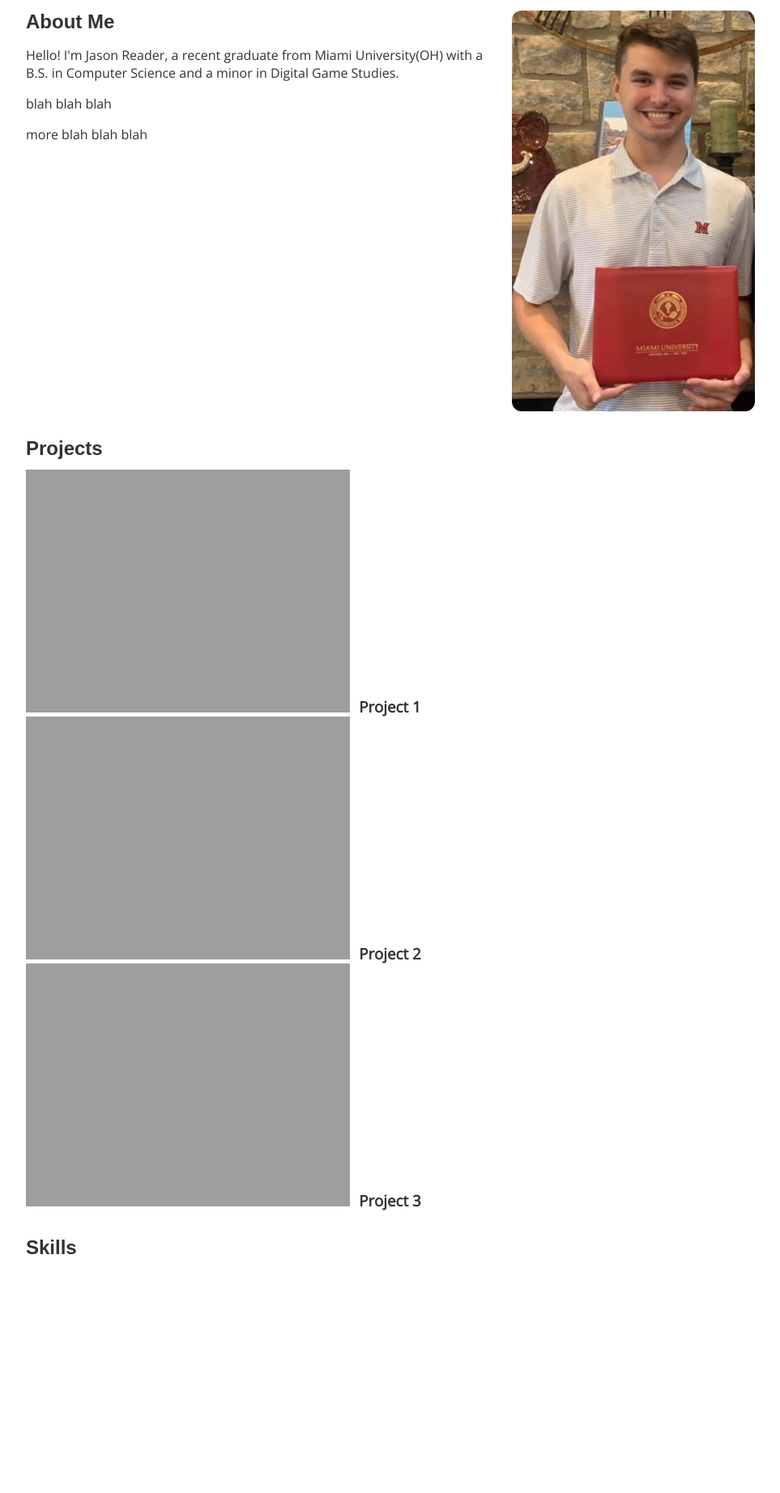
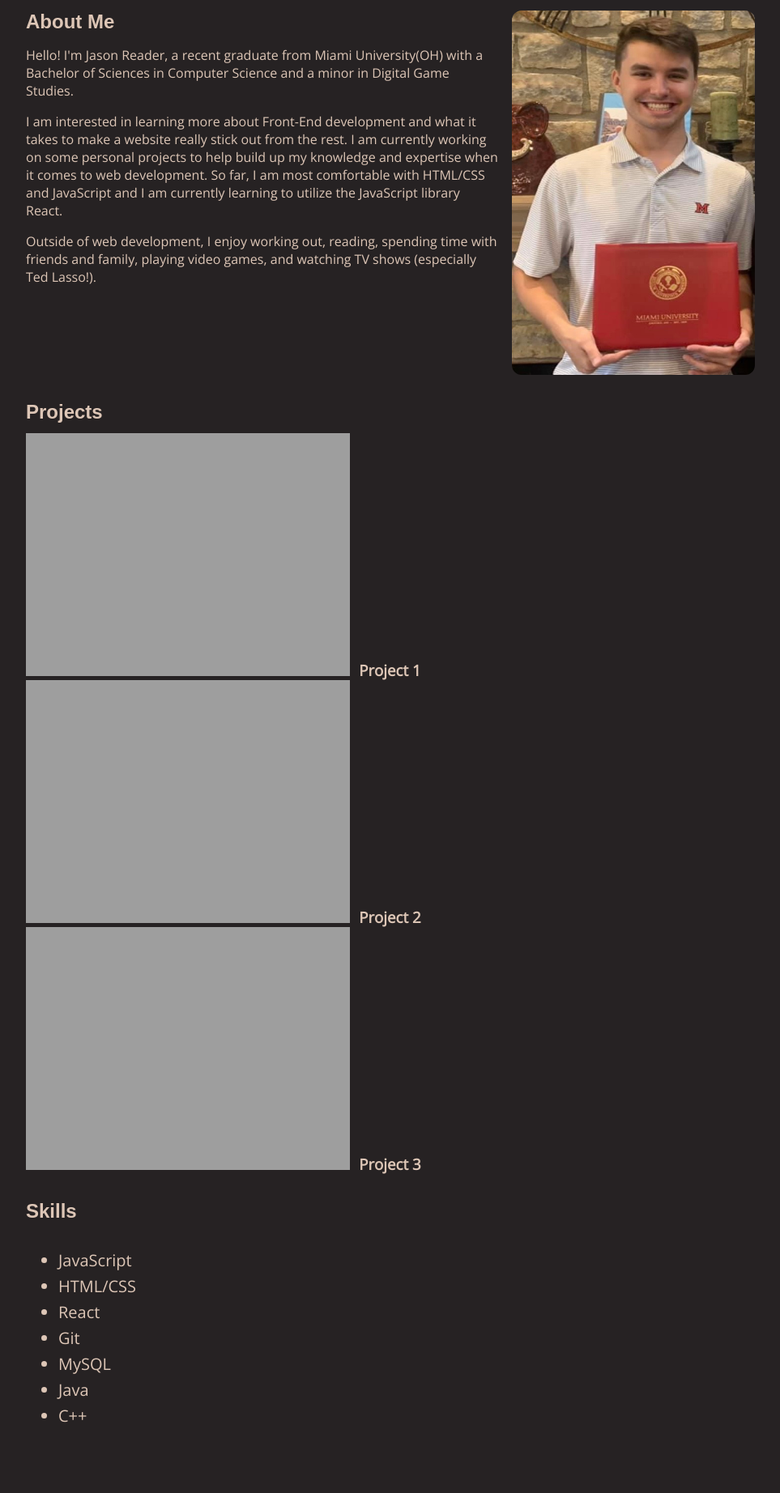
Before and after one commit to readerjason5/PersonalPortfolio, a plain HTML site: page index.html in a window 1280 px wide. Shown: the part 75-1919 px from the top of the page at 81% size, without its empty margins (158-1121 px from the left). Before the commit the page ends 1714 px from the top, so only its background shows below. Drawn offline with nearby package versions, Linux system fonts and the light colour scheme; a web font is replaced by a local one.

Commit message:
Added more text to about me and skills and made overall style changes

```diff
--- a/index.html
+++ b/index.html
@@ -31,13 +31,15 @@
                 <div class="about-me-text-container">
                     <h2>About Me</h2>
                     <p>
-                        Hello! I'm Jason Reader, a recent graduate from Miami University(OH) with a B.S. in Computer Science and a minor in Digital Game Studies.
+                        Hello! I'm Jason Reader, a recent graduate from Miami University(OH) with a Bachelor of Sciences in Computer Science and a minor in Digital Game Studies.
                     </p>
                     <p>
-                        blah blah blah
+                        I am interested in learning more about Front-End development and what it takes to make a website really stick out from the rest. I am currently working on some
+                        personal projects to help build up my knowledge and expertise when it comes to web development. So far, I am most comfortable with HTML/CSS and JavaScript and I am
+                        currently learning to utilize the JavaScript library React.
                     </p>
                     <p>
-                        more blah blah blah
+                        Outside of web development, I enjoy working out, reading, spending time with friends and family, playing video games, and watching TV shows (especially Ted Lasso!).
                     </p>
                 </div>
                 <img src="./resources/images/PortraitPhoto.jpg" alt="A photo of Jason Reader" class="portrait">
@@ -76,7 +78,15 @@
         <section id="skills">
             <h2>Skills</h2>
             <div id="skills-container">
-
+                <ul>
+                    <li>JavaScript</li>
+                    <li>HTML/CSS</li>
+                    <li>React</li>
+                    <li>Git</li>
+                    <li>MySQL</li>
+                    <li>Java</li>
+                    <li>C++</li>
+                </ul>
             </div>
         </section>
         <section id="contact">
--- a/resources/css/style.css
+++ b/resources/css/style.css
@@ -2,6 +2,7 @@
 
 html {
     scroll-behavior: smooth;
+    background-color: #262223;
   }
 
   html,
@@ -18,7 +19,7 @@ html {
 
     --border-radius: 12px;
 
-    --font-color: #323232;
+    --font-color: #DDC6B6;
   }
 
 h2 {
@@ -60,6 +61,7 @@ nav {
     width: 300px;
     border-radius: var(--border-radius);
     flex-shrink: 0;
+    height: 450px;
   }
 
   .about-me-container {
@@ -119,10 +121,9 @@ nav {
     flex-wrap: wrap;
   }
 
-  #skills-container > * {
-    font-size: 2em;
-    width: 2em;
-    margin-top: var(--spacing-1);
+  #skills-container ul li{
+    font-size: 1.25em;
+    margin: 5px 0;
   }
 
   @media only screen and (max-width: 600px) {
```
